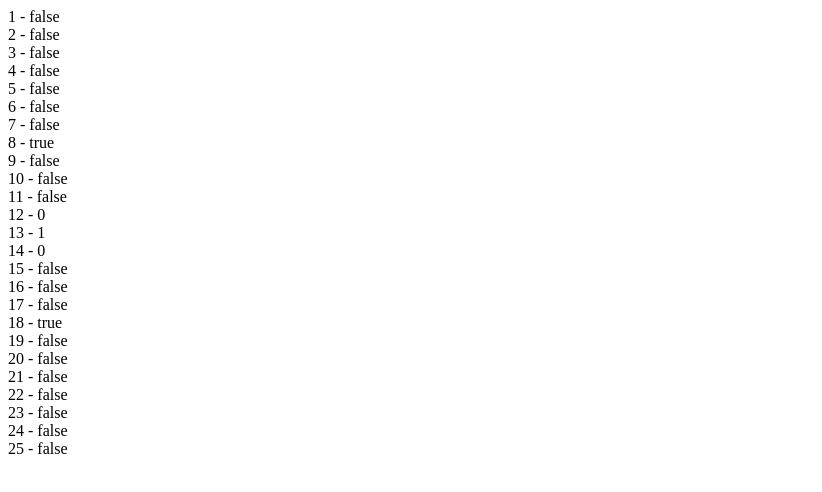
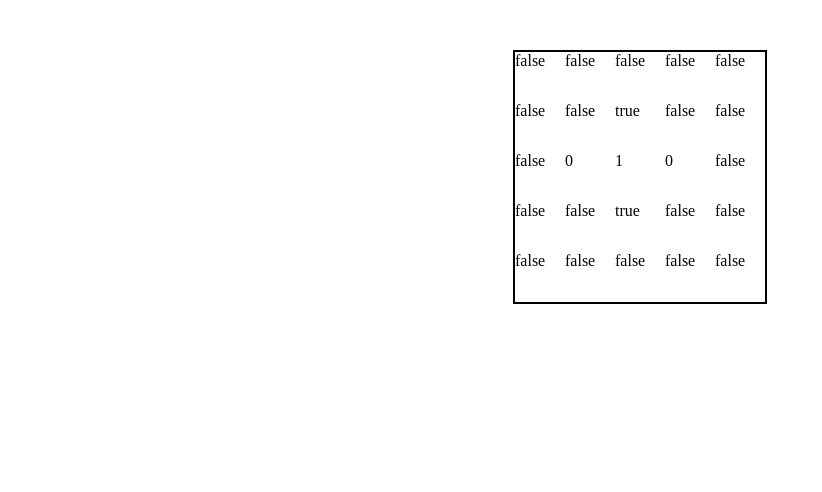
Before and after one commit to Paul-Hadfield/vue-game-of-life, a Vue app: page / in a window 1280 px wide. Shown: the top 492 px of the page, without its empty margins (0-822 px from the left). Built offline with nearby package versions, Linux system fonts and the light colour scheme.

Commit message:
Outputting as a grid

```diff
--- a/src/grid.vue
+++ b/src/grid.vue
@@ -1,6 +1,6 @@
 <template>
   <div v-if="this.gameGrid" class="grid">
-    <div v-for="(cell, index) in this.gameGrid" :key="index">{{index+1}} - {{cell.live}}</div>
+    <div v-for="(cell, index) in this.gameGrid" :key="index">{{cell.live}}</div>
   </div>
 </template>
 
@@ -12,4 +12,13 @@ export default {
 </script>
 
 <style scoped>
+.grid {
+  margin: 50px auto;
+  border: solid 2px;
+  display: grid;
+  grid-gap: 0px;
+  width: 250px;
+  grid-template-columns: repeat(5, 50px);
+  grid-template-rows: repeat(5, 50px);
+}
 </style>
```
